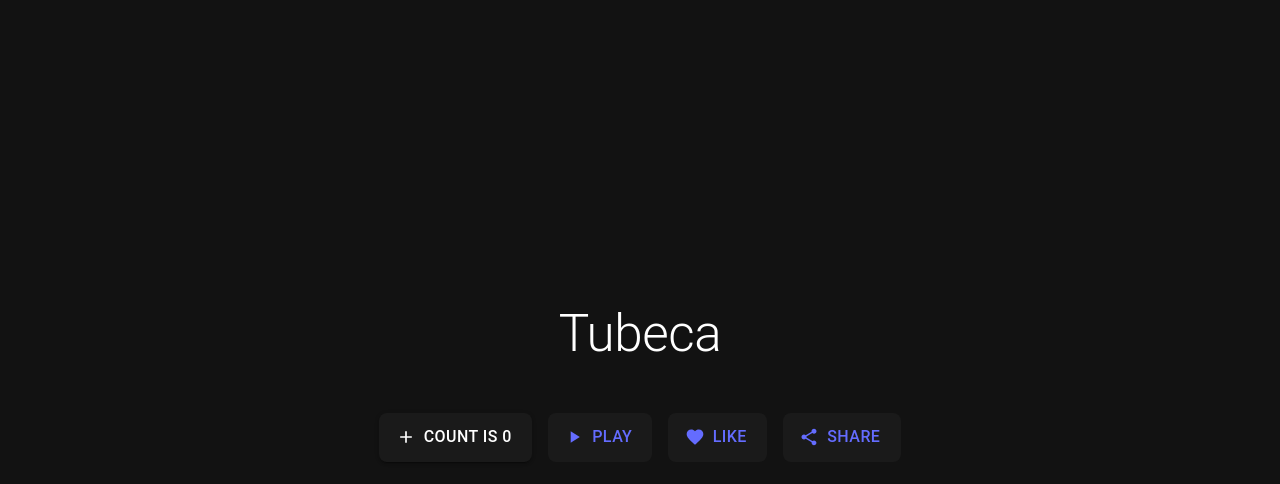
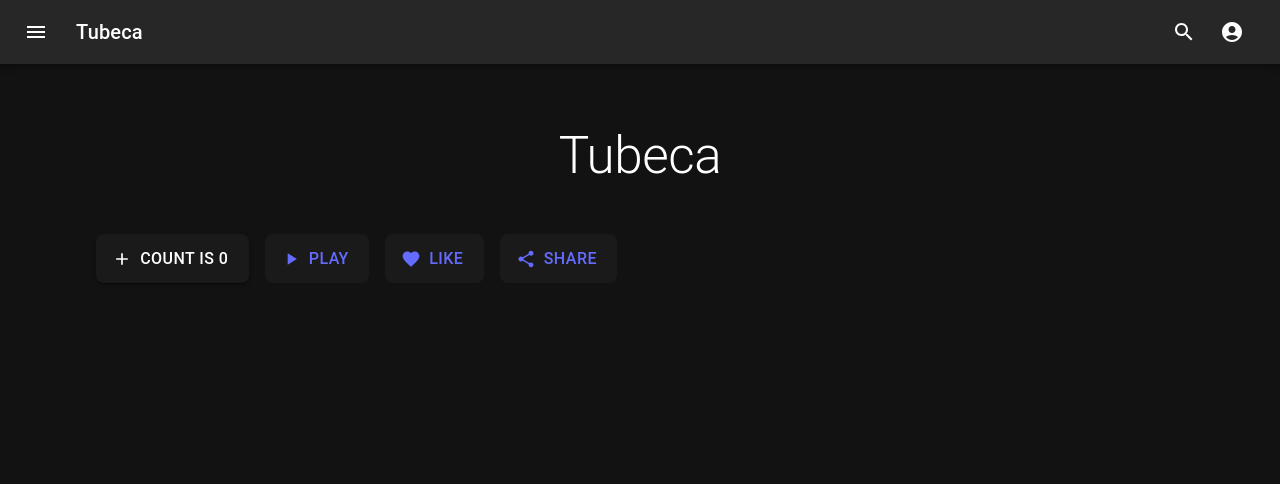
Before and after one commit to wilkie/tubeca, a React (Vite) app in the folder frontend/ui/: page / in a window 1280 px wide. Shown: the top 484 px of the page. Built offline with nearby package versions, Linux system fonts and the light colour scheme.

Commit message:
Adds header.

```diff
--- a/frontend/ui/src/App.module.scss
+++ b/frontend/ui/src/App.module.scss
@@ -1,4 +1,9 @@
 .app {
+  margin-top: 2rem;
+  text-align: center;
+  padding-top: 2rem;
+  padding-bottom: 2rem;
+
   h1 {
     font-size: 3.2em;
     line-height: 1.1;
--- a/frontend/ui/src/App.tsx
+++ b/frontend/ui/src/App.tsx
@@ -1,13 +1,16 @@
 import { useState } from 'react'
-import { Container, Typography, Button, Stack } from '@mui/material'
+import { Container, Typography, Button, Stack, Box } from '@mui/material'
 import { PlayArrow, Favorite, Share, Add } from '@mui/icons-material'
+import { Header } from './components'
 import styles from './App.module.scss'
 
 function App() {
   const [count, setCount] = useState(0)
 
   return (
-    <Container className={styles.app}>
+    <Box sx={{ width: '100%', display: 'flex', flexDirection: 'column' }}>
+      <Header />
+      <Container className={styles.app}>
       <Typography variant="h2" component="h1" gutterBottom>
         Tubeca
       </Typography>
@@ -35,7 +38,8 @@ function App() {
           </Button>
         </Stack>
       </div>
-    </Container>
+      </Container>
+    </Box>
   )
 }
 
--- /dev/null
+++ b/frontend/ui/src/components/Header.module.scss
@@ -0,0 +1,9 @@
+.header {
+  box-shadow: 0 2px 4px rgba(0, 0, 0, 0.1);
+}
+
+.title {
+  font-weight: 600;
+  letter-spacing: 0.5px;
+  user-select: none;
+}
--- /dev/null
+++ b/frontend/ui/src/components/Header.tsx
@@ -0,0 +1,52 @@
+import { AppBar, Toolbar, Typography, IconButton, Box } from '@mui/material'
+import { Menu as MenuIcon, Search, AccountCircle } from '@mui/icons-material'
+import styles from './Header.module.scss'
+
+interface HeaderProps {
+  onMenuClick?: () => void
+}
+
+export function Header({ onMenuClick }: HeaderProps) {
+  return (
+    <AppBar position="static" className={styles.header}>
+      <Toolbar>
+        <IconButton
+          size="large"
+          edge="start"
+          color="inherit"
+          aria-label="menu"
+          onClick={onMenuClick}
+          sx={{ mr: 2 }}
+        >
+          <MenuIcon />
+        </IconButton>
+
+        <Typography
+          variant="h6"
+          component="div"
+          className={styles.title}
+        >
+          Tubeca
+        </Typography>
+
+        <Box sx={{ flexGrow: 1 }} />
+
+        <IconButton
+          size="large"
+          color="inherit"
+          aria-label="search"
+        >
+          <Search />
+        </IconButton>
+
+        <IconButton
+          size="large"
+          color="inherit"
+          aria-label="account"
+        >
+          <AccountCircle />
+        </IconButton>
+      </Toolbar>
+    </AppBar>
+  )
+}
--- /dev/null
+++ b/frontend/ui/src/components/index.ts
@@ -0,0 +1 @@
+export { Header } from './Header'
--- a/frontend/ui/src/index.scss
+++ b/frontend/ui/src/index.scss
@@ -15,15 +15,13 @@
 
 body {
   margin: 0;
-  display: flex;
-  place-items: center;
   min-width: 320px;
   min-height: 100vh;
 }
 
 #root {
-  max-width: 1280px;
-  margin: 0 auto;
-  padding: 2rem;
-  text-align: center;
+  width: 100%;
+  min-height: 100vh;
+  display: flex;
+  flex-direction: column;
 }
```
